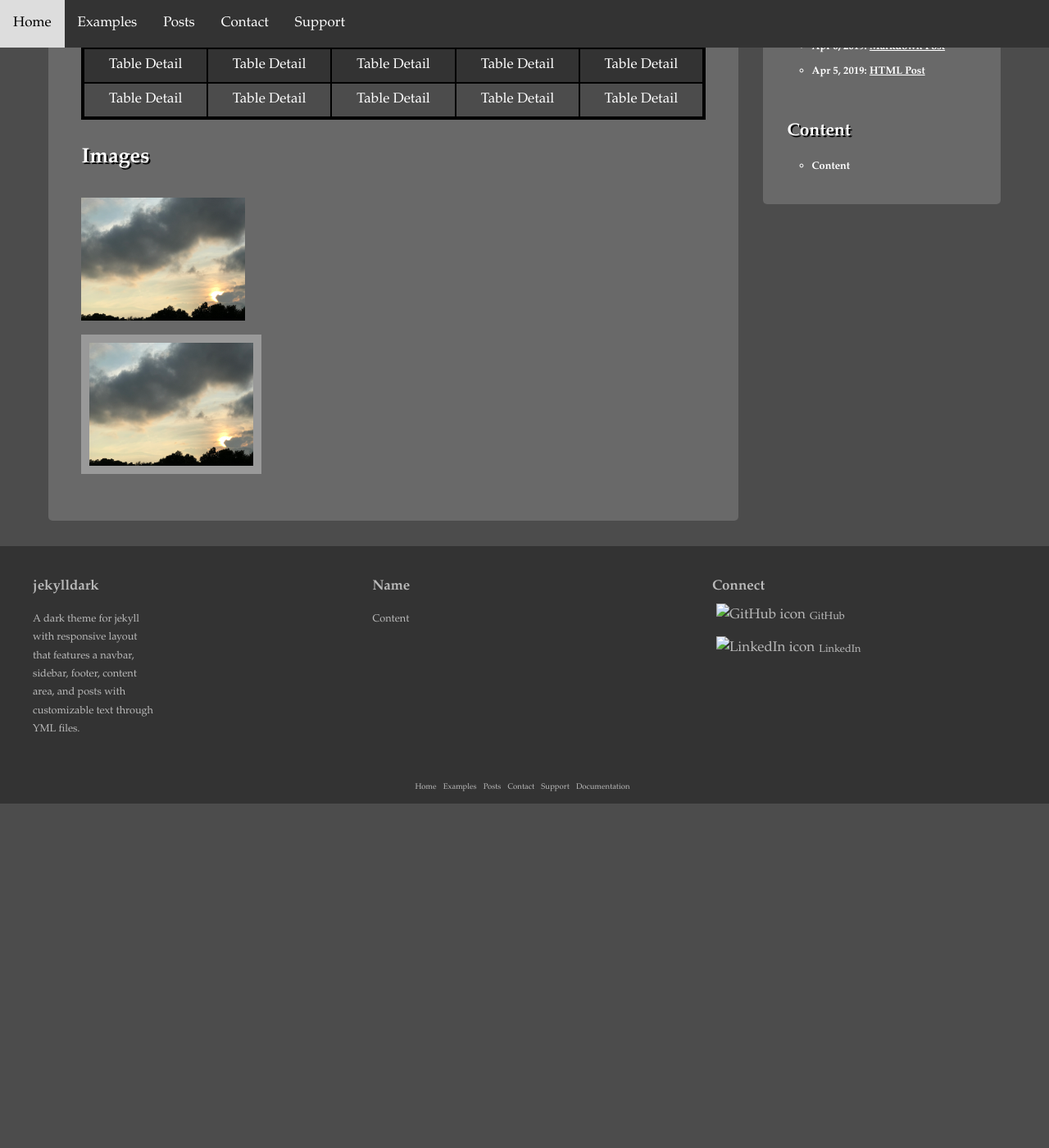
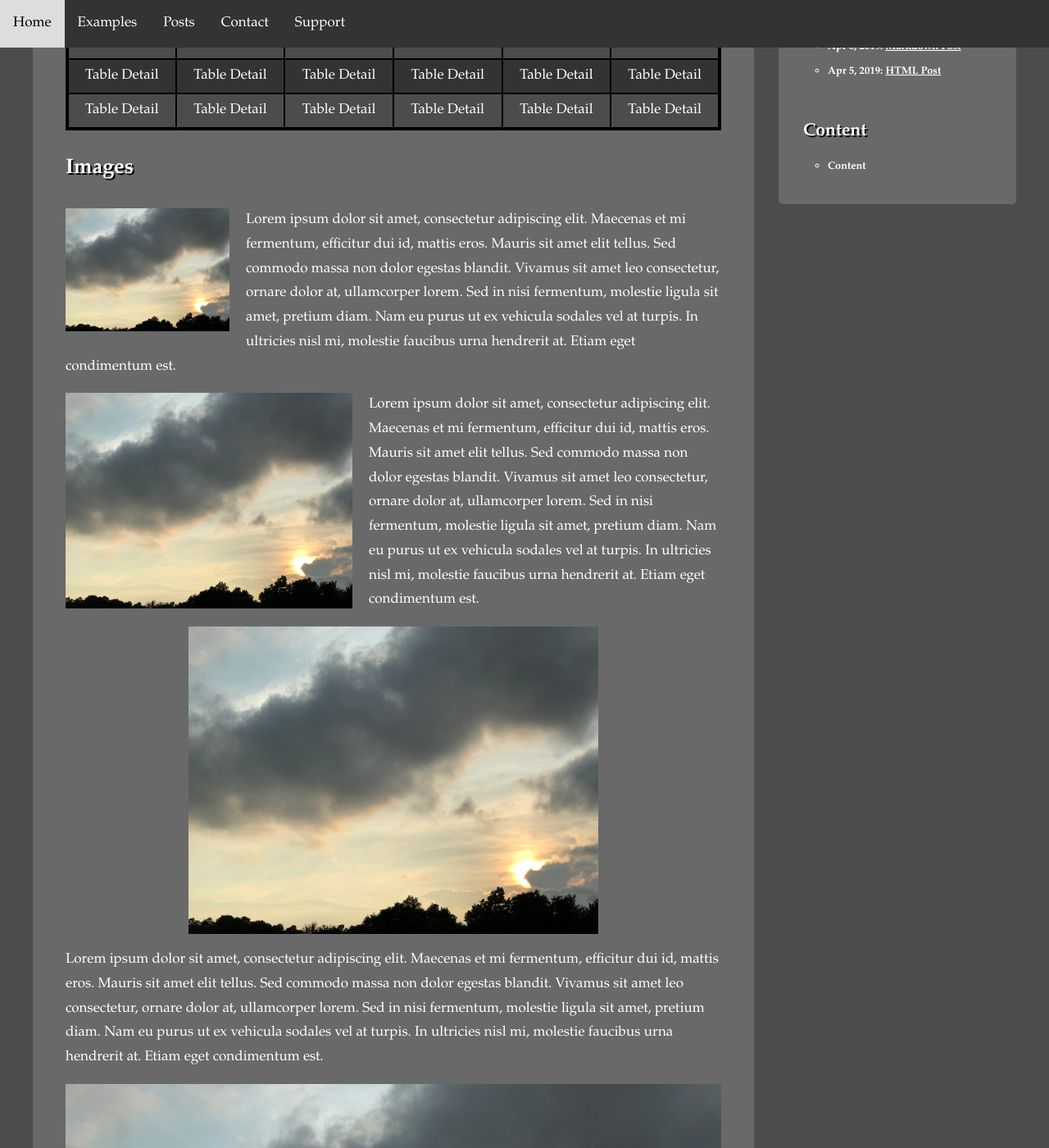
Before and after one commit to sutterj/jekylldark, a Jekyll site: the page built from pages/examples.html, in a window 1280 px wide and 1400 px high, scrolled down 522 px. Shown: the whole window at 82% size. Built offline with Jekyll 4.4.1, drawn with Linux system fonts in a browser that asks for light colours; nearby versions of some CDN libraries; before the commit the page ends 1502 px from its top, so only the background shows below that; some of the changed text lies outside the part shown.

Commit message:
Update examples.html

```diff
--- a/pages/examples.html
+++ b/pages/examples.html
@@ -4,16 +4,40 @@
 title: Examples
 ---
 <h3>Tables</h3>
-<p>
+<div>
   <table class="plain">
     <tr>
       <th>Plain Table</th>
       <th>Plain Table</th>
       <th>Plain Table</th>
       <th>Plain Table</th>
-      <th>Plain Table</th>
     </tr>
     <tr>
+      <td>Table Detail</td>
+      <td>Table Detail</td>
+      <td>Table Detail</td>
+      <td>Table Detail</td>
+    </tr>
+    <tr>
+      <td>Table Detail</td>
+      <td>Table Detail</td>
+      <td>Table Detail</td>
+      <td>Table Detail</td>
+    </tr>
+  </table>
+</div>
+<div>
+  <table class="alternating wide-table">
+    <tr>
+      <th>Alternating Table</th>
+      <th>Alternating Table</th>
+      <th>Alternating Table</th>
+      <th>Alternating Table</th>
+      <th>Alternating Table</th>
+      <th>Alternating Table</th>
+    </tr>
+    <tr>
+      <td>Table Detail</td>
       <td>Table Detail</td>
       <td>Table Detail</td>
       <td>Table Detail</td>
@@ -26,23 +50,6 @@
       <td>Table Detail</td>
       <td>Table Detail</td>
       <td>Table Detail</td>
-    </tr>
-  </table>
-</p>
-<p>
-  <table class="alternating">
-    <tr>
-      <th>Alternating Table</th>
-      <th>Alternating Table</th>
-      <th>Alternating Table</th>
-      <th>Alternating Table</th>
-      <th>Alternating Table</th>
-    </tr>
-    <tr>
-      <td>Table Detail</td>
-      <td>Table Detail</td>
-      <td>Table Detail</td>
-      <td>Table Detail</td>
       <td>Table Detail</td>
     </tr>
     <tr>
@@ -51,20 +58,39 @@
       <td>Table Detail</td>
       <td>Table Detail</td>
       <td>Table Detail</td>
-    </tr>
-    <tr>
-      <td>Table Detail</td>
-      <td>Table Detail</td>
-      <td>Table Detail</td>
-      <td>Table Detail</td>
       <td>Table Detail</td>
     </tr>
   </table>
+</div>
+<h3>Images</h3>
+<img class="small left" src="/images/sunset.png" alt="sunset">
+<p>
+  Lorem ipsum dolor sit amet, consectetur adipiscing elit. Maecenas et mi
+  fermentum, efficitur dui id, mattis eros. Mauris sit amet elit tellus. Sed
+  commodo massa non dolor egestas blandit. Vivamus sit amet leo consectetur,
+  ornare dolor at, ullamcorper lorem. Sed in nisi fermentum, molestie ligula sit
+  amet, pretium diam. Nam eu purus ut ex vehicula sodales vel at turpis. In
+  ultricies nisl mi, molestie faucibus urna hendrerit at. Etiam eget condimentum
+  est.
 </p>
-<h3>Images</h3>
+<img class="medium left" src="/images/sunset.png" alt="sunset">
 <p>
-  <img src="/images/sunset.png" alt="sunset" align="middle" width="200px">
+  Lorem ipsum dolor sit amet, consectetur adipiscing elit. Maecenas et mi
+  fermentum, efficitur dui id, mattis eros. Mauris sit amet elit tellus. Sed
+  commodo massa non dolor egestas blandit. Vivamus sit amet leo consectetur,
+  ornare dolor at, ullamcorper lorem. Sed in nisi fermentum, molestie ligula sit
+  amet, pretium diam. Nam eu purus ut ex vehicula sodales vel at turpis. In
+  ultricies nisl mi, molestie faucibus urna hendrerit at. Etiam eget condimentum
+  est.
 </p>
+<img class="large center" src="/images/sunset.png" alt="sunset">
 <p>
-  <img class="border" src="/images/sunset.png" alt="sunset" align="middle" width="200px" style="border: 10px solid #999999">
+  Lorem ipsum dolor sit amet, consectetur adipiscing elit. Maecenas et mi
+  fermentum, efficitur dui id, mattis eros. Mauris sit amet elit tellus. Sed
+  commodo massa non dolor egestas blandit. Vivamus sit amet leo consectetur,
+  ornare dolor at, ullamcorper lorem. Sed in nisi fermentum, molestie ligula sit
+  amet, pretium diam. Nam eu purus ut ex vehicula sodales vel at turpis. In
+  ultricies nisl mi, molestie faucibus urna hendrerit at. Etiam eget condimentum
+  est.
 </p>
+<img class="full center" src="/images/sunset.png" alt="sunset">
```
